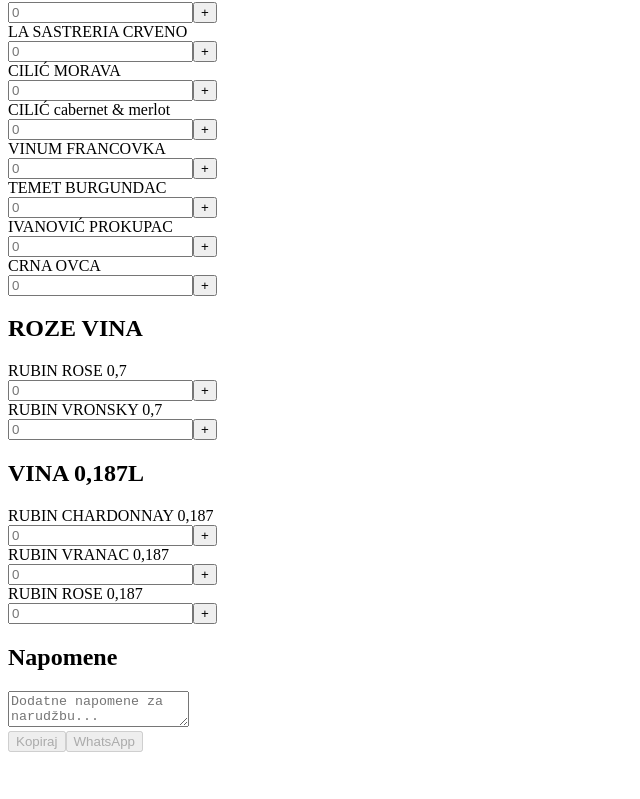
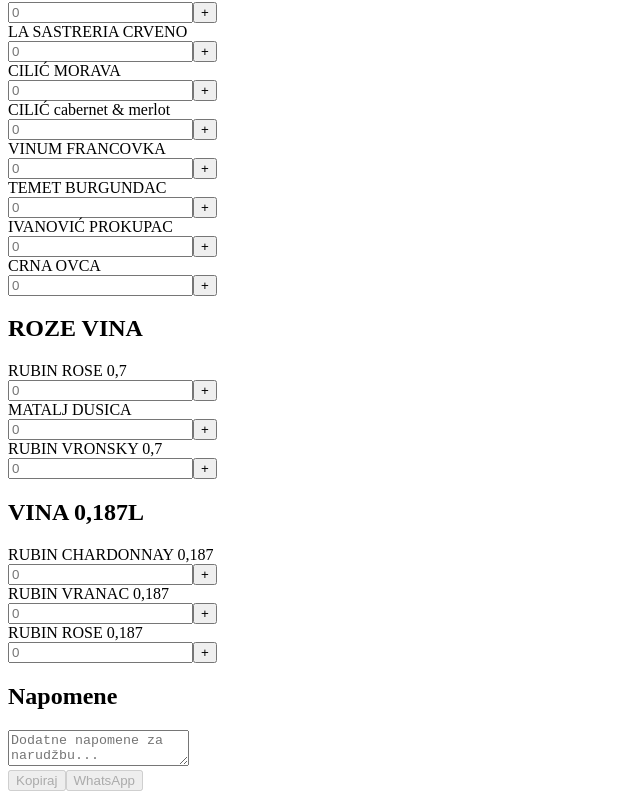
Before and after one commit to AquaPirot/nabavka-aqua, a Next.js app: page / in a window 1280 px wide. Shown: the part 5118-5917 px from the top of the page, without its empty margins (0-640 px from the left). Before the commit the page ends 5878 px from the top, so only its background shows below. Built offline with nearby package versions, Linux system fonts and the light colour scheme.

Commit message:
Update index.js

```diff
--- a/pages/index.js
+++ b/pages/index.js
@@ -160,6 +160,7 @@
 ],
 'ROZE VINA': [
  { name: 'RUBIN ROSE 0,7', unit: 'kom', noVariant: true },
+ { name: 'MATALJ DUSICA', unit: 'kom', noVariant: true },
  { name: 'RUBIN VRONSKY 0,7', unit: 'kom', noVariant: true }
 ],
 'VINA 0,187L': [
```
